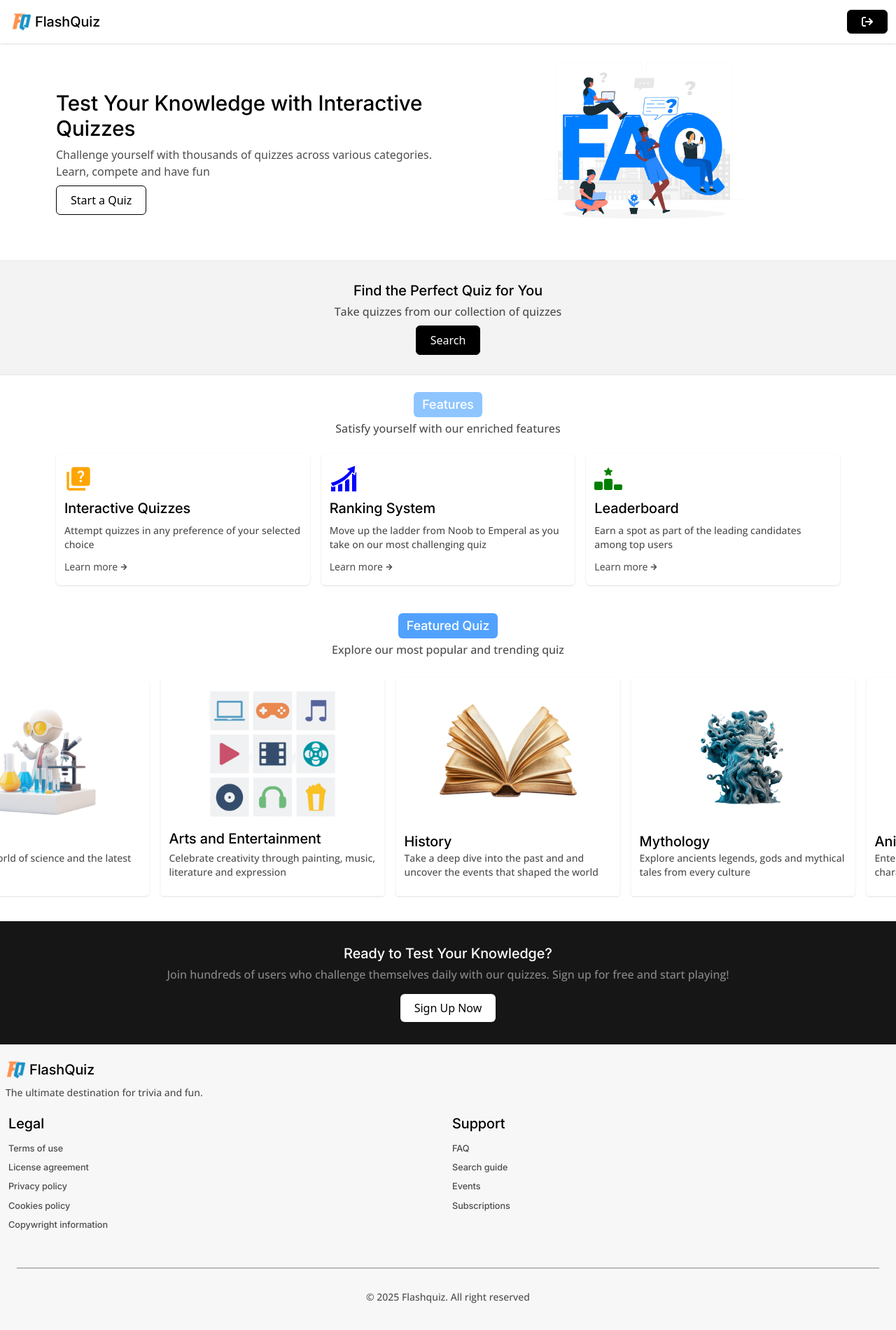
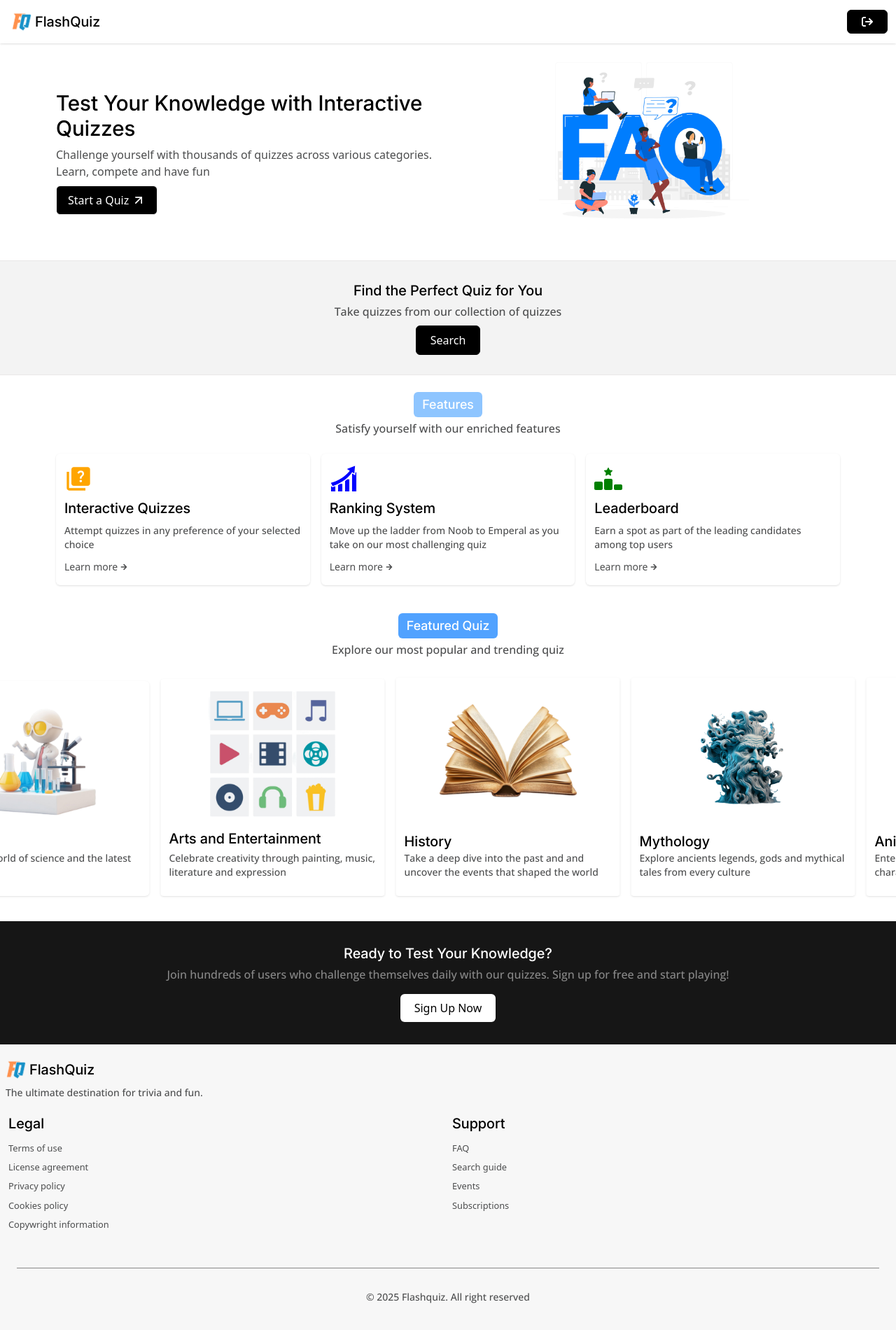
Before and after one commit to Habeebamoo/Flashquiz, a React (Vite) app in the folder client/: page / in a window 1280 px wide. Shown: the top 1900 px of the page at 70% size. Built offline with nearby package versions, Linux system fonts and the light colour scheme; no server answers.

Commit message:
updated UI

```diff
--- a/client/src/components/Hero.tsx
+++ b/client/src/components/Hero.tsx
@@ -1,14 +1,20 @@
-import { NavLink } from "react-router-dom"
+import { useNavigate } from "react-router-dom"
 import logo from "../assets/hero.jpg"
+import { FiArrowUpRight } from "react-icons/fi"
 
 const Hero = () => {
+  const navigate = useNavigate()
+
   return (
     <section className="p-4 flex-start md:w-[90%] mx-auto grid grid-cols-1 sm:grid-cols-2 mt-[60px] sm:mt-[40px]">
       <div>
         <h1 className="text-3xl font-inter mb-2 mt-6">Test Your Knowledge with Interactive Quizzes</h1>
         <p className="mb-2 text-secondary">Challenge yourself with thousands of quizzes across various categories. Learn, compete and have fun</p>
         <div>
-          <NavLink to={"/login"} className="btn-white">Start a Quiz</NavLink>
+          <button onClick={() => navigate("/login")} className="bg-black text-white rounded-md px-4 py-2 hover:bg-transparent hover:text-black flex-center border-1 cursor-pointer">
+            <span className="mr-1">Start a Quiz</span>
+            <FiArrowUpRight size={20} />
+          </button>
         </div>
       </div>
       <div className="max-sm:my-10">
--- a/client/src/components/dashboard/Page.tsx
+++ b/client/src/components/dashboard/Page.tsx
@@ -45,7 +45,7 @@ const Page = () => {
             <p className="text-2xl font-bold">0</p>
           </div>
           <div>
-            <FaDatabase size={30} color="orange" />
+            <FaDatabase size={30} color="rgb(177, 170, 170)" />
           </div>
         </div>
         <div className="p-4 bg-white dark:bg-[#333] dark:text-white rounded-md border-1 border-accentCold dark:border-[#444] flex-between">
@@ -54,7 +54,7 @@ const Page = () => {
             <p className="text-2xl font-bold">0%</p>
           </div>
           <div>
-            <GrScorecard size={30} color="green" />
+            <GrScorecard size={30} color="rgb(177, 170, 170)" />
           </div>
         </div>
         <div className="p-4 bg-white dark:bg-[#333] dark:text-white rounded-md border-1 border-accentCold dark:border-[#444] flex-between">
@@ -63,7 +63,7 @@ const Page = () => {
             <p className="text-2xl font-open font-bold">Noob</p>
           </div>
           <div>
-            <GiProgression size={30} color="blue" />
+            <GiProgression size={30} color="rgb(177, 170, 170)" />
           </div>
         </div>
         <div className="p-4 bg-white dark:bg-[#333] dark:text-white rounded-md border-1 border-accentCold dark:border-[#444] flex-between">
@@ -72,7 +72,7 @@ const Page = () => {
             <p className="text-2xl font-open font-bold">0</p>
           </div>
           <div>
-            <PiCoinsFill size={30} color="orange" />
+            <PiCoinsFill size={30} color="rgb(177, 170, 170)" />
           </div>
         </div>
       </section>
--- a/client/src/components/dashboard/ResultSection.tsx
+++ b/client/src/components/dashboard/ResultSection.tsx
@@ -119,7 +119,7 @@ const ResultSection = () => {
 
         <div className="bg-white dark:bg-[#333] rounded-md border-1 border-accentCold dark:border-[#444] p-6 mb-3">
           <h1 className="font-inter text-xl dark:text-white">Review Incorrect Answers</h1>
-          <p className="text-secondary dark:text-white text-small">Learn from your mistakes and improve next time</p>
+          <p className="text-secondary dark:text-white text-sm">Learn from your mistakes and improve next time</p>
           {
             firstAttempts.map(obj => {
               return (
--- a/client/src/index.css
+++ b/client/src/index.css
@@ -14,7 +14,7 @@
 
 @layer base {
   small {
-    @apply block text-secondary mb-2 font-inter;
+    @apply block text-secondary mb-2;
   }
 }
 
```
